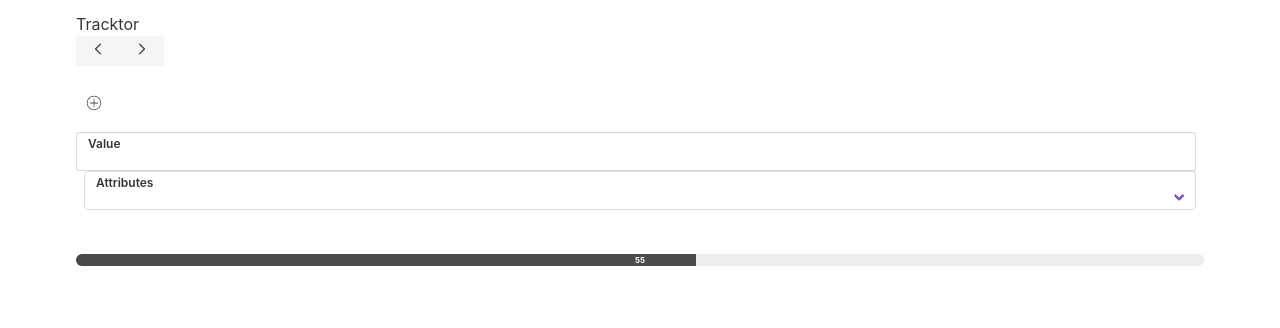
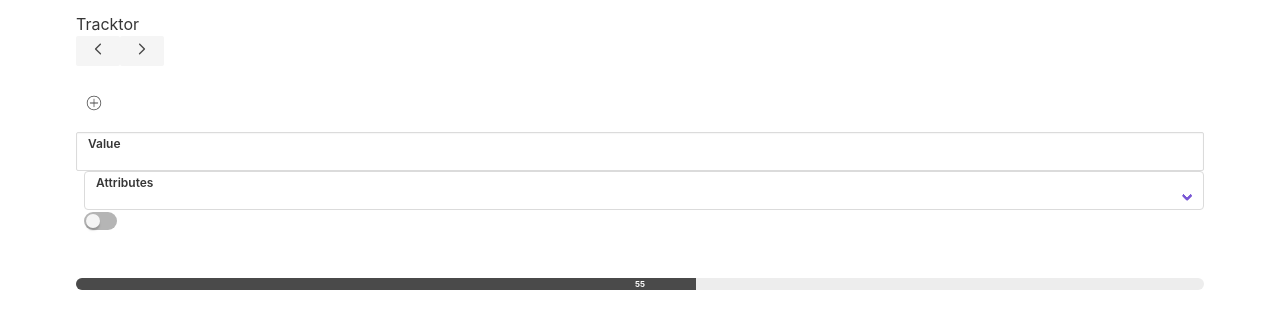
Before and after one commit to youssef-tharwat/tracktor, a Vue app: page / in a window 1280 px wide. Shown: the top 328 px of the page. Built offline with nearby package versions, Linux system fonts and the light colour scheme.

Commit message:
Adding styling, removing style works. Click event working but being called multiple times

```diff
--- a/package.json
+++ b/package.json
@@ -11,6 +11,7 @@
     "axios": "^0.20.0",
     "buefy": "^0.9.4",
     "core-js": "^3.6.5",
+    "lodash": "^4.17.20",
     "vue": "^2.6.11",
     "vuex": "^3.4.0"
   },
--- a/src/assets/tailwind.css
+++ b/src/assets/tailwind.css
@@ -18,3 +18,7 @@
   stroke: currentColor;
   stroke-width: 1;
 }
+
+.tracktor-element-highlighted {
+  border: 1px solid red;
+}
--- a/src/components/step/method/value-tracking/ValueTrackingList.vue
+++ b/src/components/step/method/value-tracking/ValueTrackingList.vue
@@ -16,7 +16,7 @@
     <div class="py-3">
       <div class="flex flex-col overflow-y-auto h-32">
         <value-tracking-row
-          class="mb-2 mr-2"
+          class="mb-2"
           v-for="(item, index) in valueTrackingList"
           :key="index"
           :payload="item.payload"
--- a/src/components/step/method/value-tracking/ValueTrackingRow.vue
+++ b/src/components/step/method/value-tracking/ValueTrackingRow.vue
@@ -22,13 +22,17 @@
         </b-select>
       </b-field>
     </div>
-    <div></div>
+    <div class="ml-2">
+      <switch-tracking></switch-tracking>
+    </div>
   </div>
 </template>
 
 <script>
+import SwitchTracking from "@/components/ui/switch/SwitchTracking";
 export default {
   name: "ValueTrackingRow",
+  components: { SwitchTracking },
   props: {
     payload: { type: Object, required: true },
     selectedValue: { type: Object, required: true }
--- /dev/null
+++ b/src/components/ui/switch/SwitchTracking.vue
@@ -0,0 +1,23 @@
+<template>
+  <div class="field">
+    <b-switch v-model="isSwitched" type="is-success" size="is-small"></b-switch>
+  </div>
+</template>
+
+<script>
+import { ELEMENT_SCAN_INIT, ELEMENT_SCAN_STOP } from "@/utils/element-scanner";
+
+export default {
+  name: "SwitchTracking",
+  data() {
+    return {
+      isSwitched: false
+    };
+  },
+  watch: {
+    isSwitched(value) {
+      value ? ELEMENT_SCAN_INIT() : ELEMENT_SCAN_STOP();
+    }
+  }
+};
+</script>
--- a/src/popup/main.js
+++ b/src/popup/main.js
@@ -2,7 +2,6 @@
 import App from "./App.vue";
 import Buefy from "buefy";
 import store from "../store";
-
 import "../assets/tailwind.css";
 import "buefy/dist/buefy.css";
 
--- /dev/null
+++ b/src/utils/element-scanner/index.js
@@ -0,0 +1,84 @@
+import debounce from "lodash/debounce";
+
+const GET_MOUSE_LOCATION = e => {
+  return {
+    x: e.clientX,
+    y: e.clientY
+  };
+};
+
+const GET_ELEMENT_MOUSE_OVER = (x, y) => {
+  return document.elementFromPoint(x, y);
+};
+
+const GET_ELEMENT_MOUSE_OVER_VALUES = element => {
+  return {
+    style: window.getComputedStyle(element),
+    value: element.value
+  };
+};
+
+const SET_ELEMENT_STYLING = element => {
+  element.classList.add("tracktor-element-highlighted");
+};
+
+const REMOVE_ELEMENT_STYLING = element => {
+  element.classList.remove("tracktor-element-highlighted");
+};
+
+const HANDLE_ELEMENT_CLICK = element => {
+  ELEMENT_SCAN_STOP();
+  element.removeEventListener("click", () => {});
+  console.log(element);
+  return element;
+};
+
+export const ELEMENT_SCAN_INIT = async () => {
+  let globalElement = {
+    el: null,
+    style: "",
+    value: ""
+  };
+
+  document.onmousemove = debounce(e => {
+    const COORDINATES = GET_MOUSE_LOCATION(e);
+
+    let localElement = {
+      el: GET_ELEMENT_MOUSE_OVER(COORDINATES.x, COORDINATES.y)
+    };
+
+    if (UTIL_ELEMENT_CHANGED_CHECKER(localElement, globalElement)) {
+      // Remove styling & delete click listener from previously hovered element if it exists
+      if (globalElement.el) {
+        REMOVE_ELEMENT_STYLING(globalElement.el);
+        globalElement.el.removeEventListener("click", () => {});
+      }
+
+      // New element is being hovered
+      globalElement.el = localElement.el;
+      globalElement.style = GET_ELEMENT_MOUSE_OVER_VALUES(
+        localElement.el
+      ).style;
+      globalElement.value = GET_ELEMENT_MOUSE_OVER_VALUES(
+        localElement.el
+      ).value;
+
+      SET_ELEMENT_STYLING(globalElement.el);
+
+      globalElement.el.addEventListener("click", () => {
+        HANDLE_ELEMENT_CLICK(globalElement.el);
+        return globalElement.el;
+      });
+    }
+  }, 15);
+};
+
+export const ELEMENT_SCAN_STOP = () => {
+  document.onmousemove = () => {};
+  document
+    .querySelectorAll(".tracktor-element-highlighted")
+    .forEach(e => REMOVE_ELEMENT_STYLING(e));
+};
+
+const UTIL_ELEMENT_CHANGED_CHECKER = (element1, element2) =>
+  element1.el !== element2.el;
```
Also changed, not shown: 1 other file (tests, documents, lock files or other folders).
